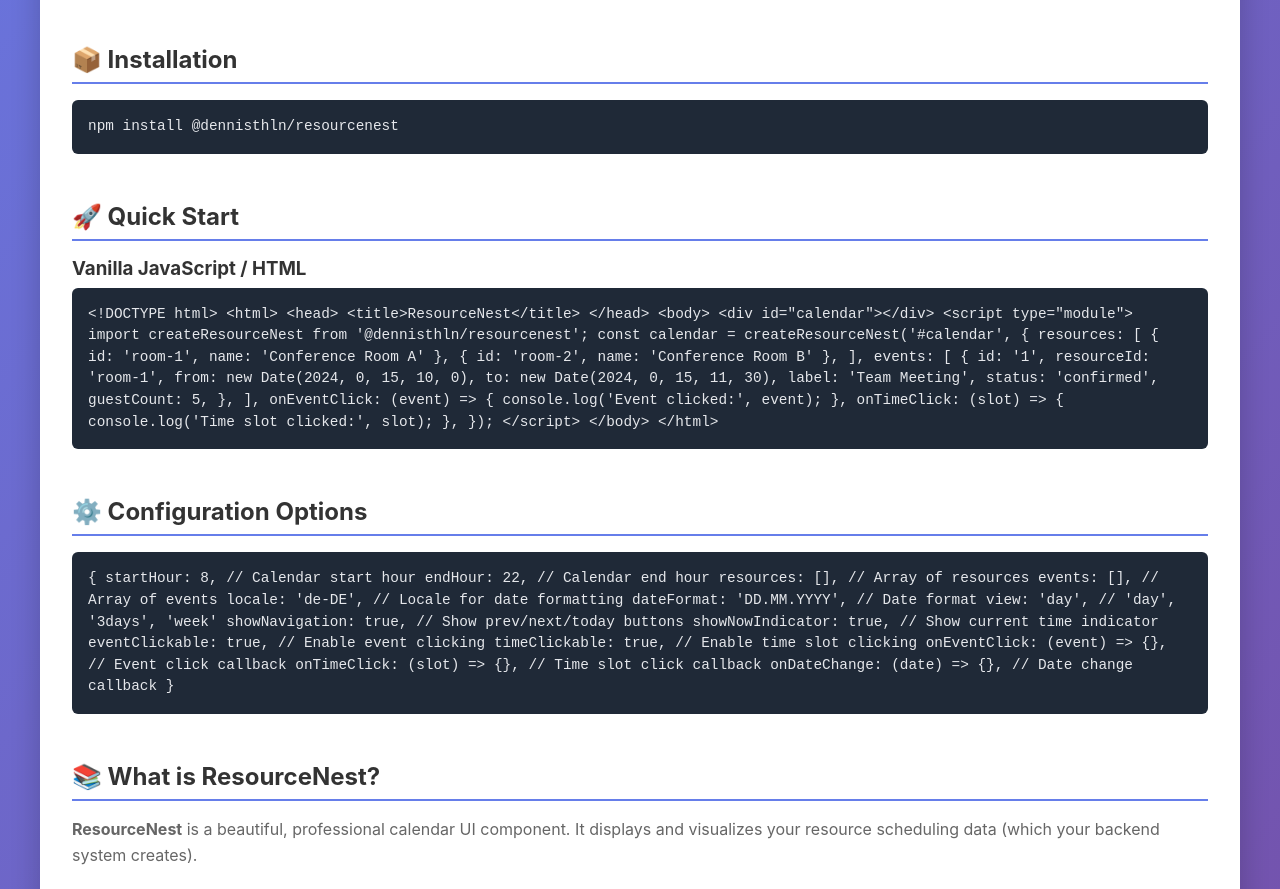
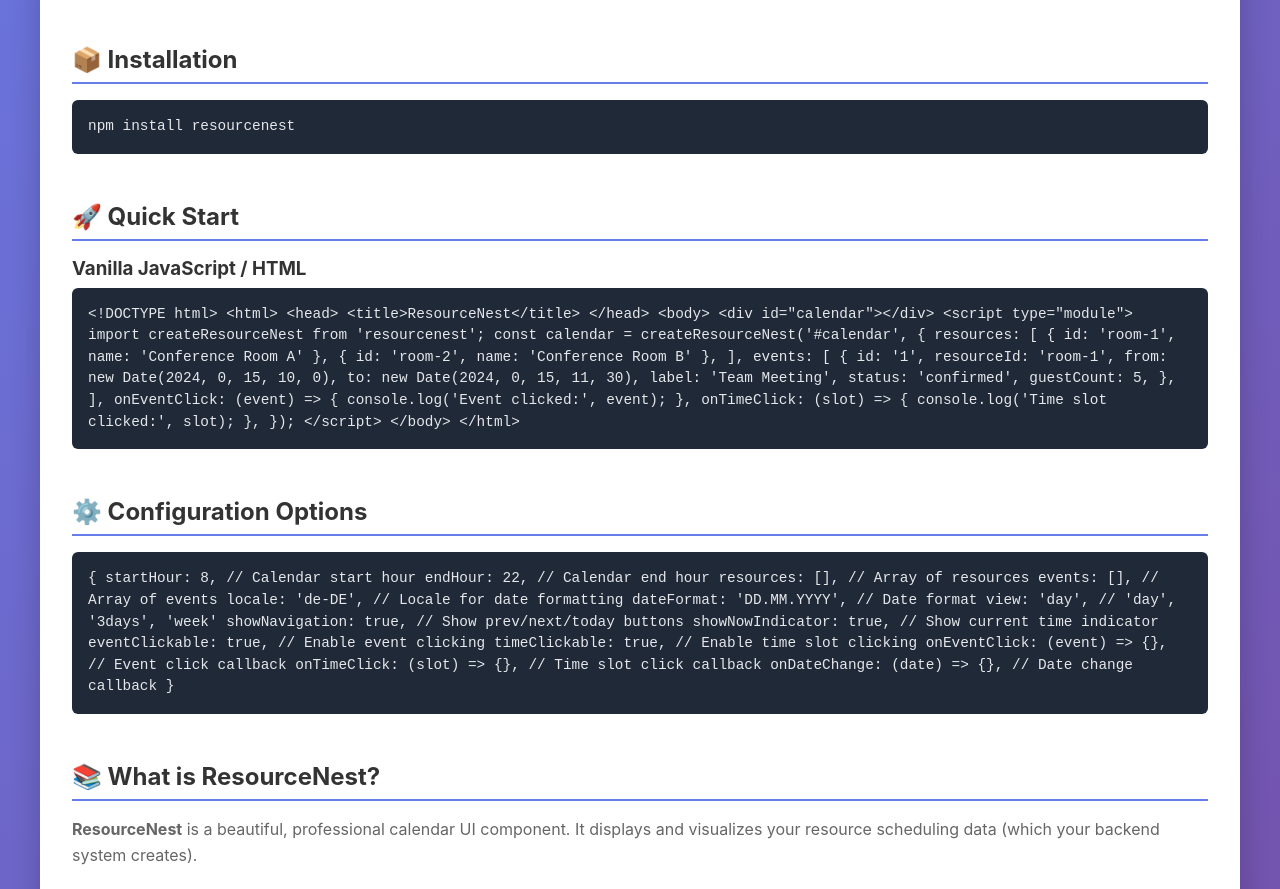
Before and after one commit to dennisthln/resourcenest, a website built with Vite: page docs/index.html in a window 1280 px wide. Shown: the part 808-1697 px from the top of the page. Built offline with nearby package versions, Linux system fonts and the light colour scheme.

Commit message:
Replace package name from @dennisthln/resourcenest to resourcenest

```diff
--- a/docs/index.html
+++ b/docs/index.html
@@ -254,7 +254,7 @@
 
       <div class="demo-section">
         <h2>📦 Installation</h2>
-        <div class="code-block"><code>npm install @dennisthln/resourcenest</code></div>
+        <div class="code-block"><code>npm install resourcenest</code></div>
       </div>
 
       <div class="demo-section">
@@ -270,7 +270,7 @@
   &lt;div id="calendar"&gt;&lt;/div&gt;
 
   &lt;script type="module"&gt;
-    import createResourceNest from '@dennisthln/resourcenest';
+    import createResourceNest from 'resourcenest';
 
     const calendar = createResourceNest('#calendar', {
       resources: [
--- a/src/ResourceNest.js
+++ b/src/ResourceNest.js
@@ -1,5 +1,5 @@
 /**
- * @dennisthln/resourcenest
+ * resourcenest
  * Professional resource calendar UI for displaying and managing resource scheduling.
  * Works with any framework: Vue, React, Angular, plain HTML, etc.
  */
--- a/src/index.js
+++ b/src/index.js
@@ -1,5 +1,5 @@
 /**
- * @dennisthln/resourcenest
+ * resourcenest
  * Professional resource calendar UI for displaying and managing resource scheduling.
  */
 
```
Also changed, not shown: CHANGELOG.md, README.md.
